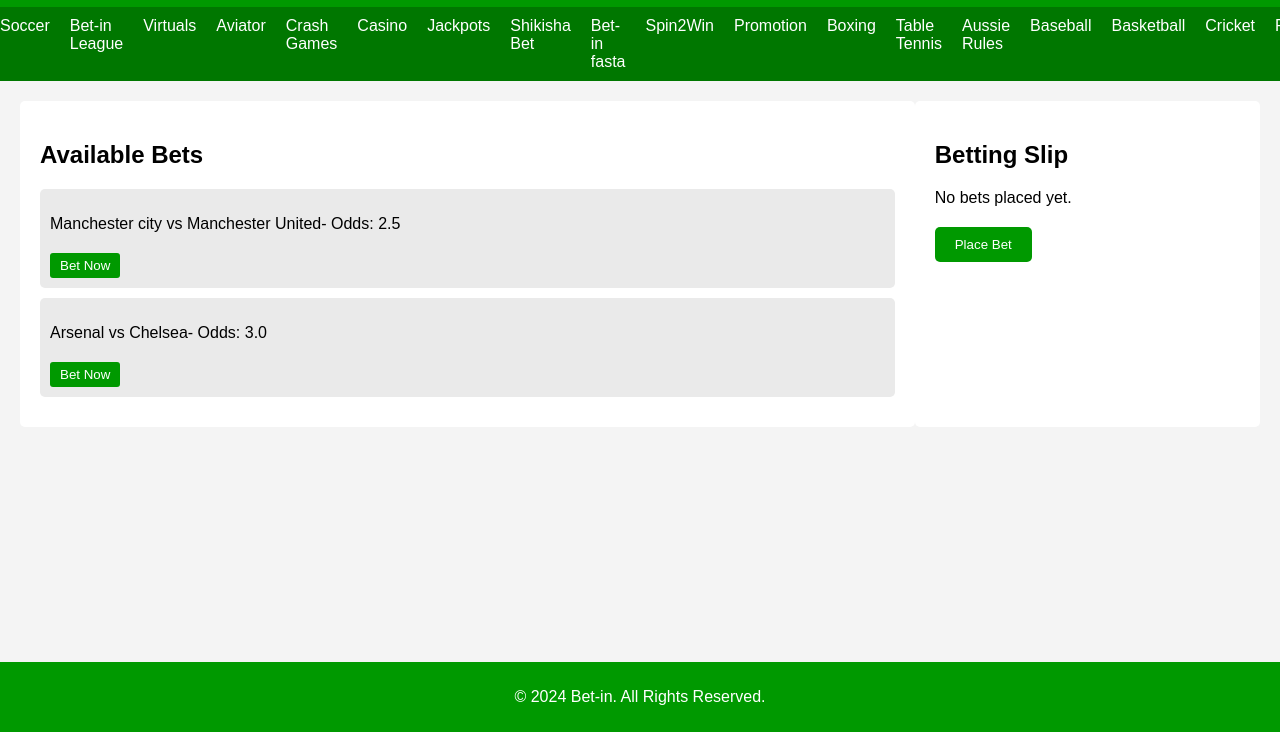
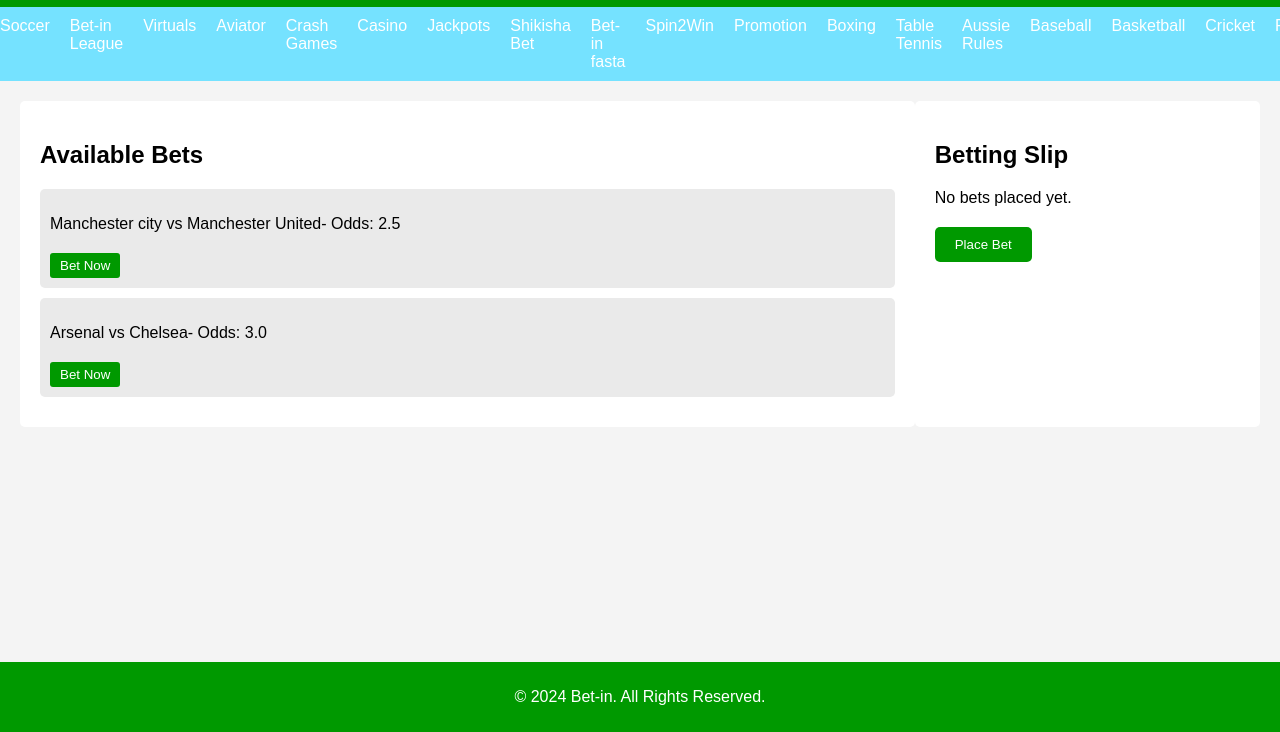
Before and after one commit to Anto-4ny/Bet-in, a plain HTML site: page index.html in a window 1280 px wide. Shown: the part 68-800 px from the top of the page. Drawn offline with Linux system fonts and the light colour scheme.

Commit message:
Update styles.css

```diff
--- a/styles.css
+++ b/styles.css
@@ -47,7 +47,7 @@ header {
 }
 
 .category-bar {
-    background-color: #007700;
+    background-color: #75E2FF;
     overflow-x: scroll;
 }
 
```
